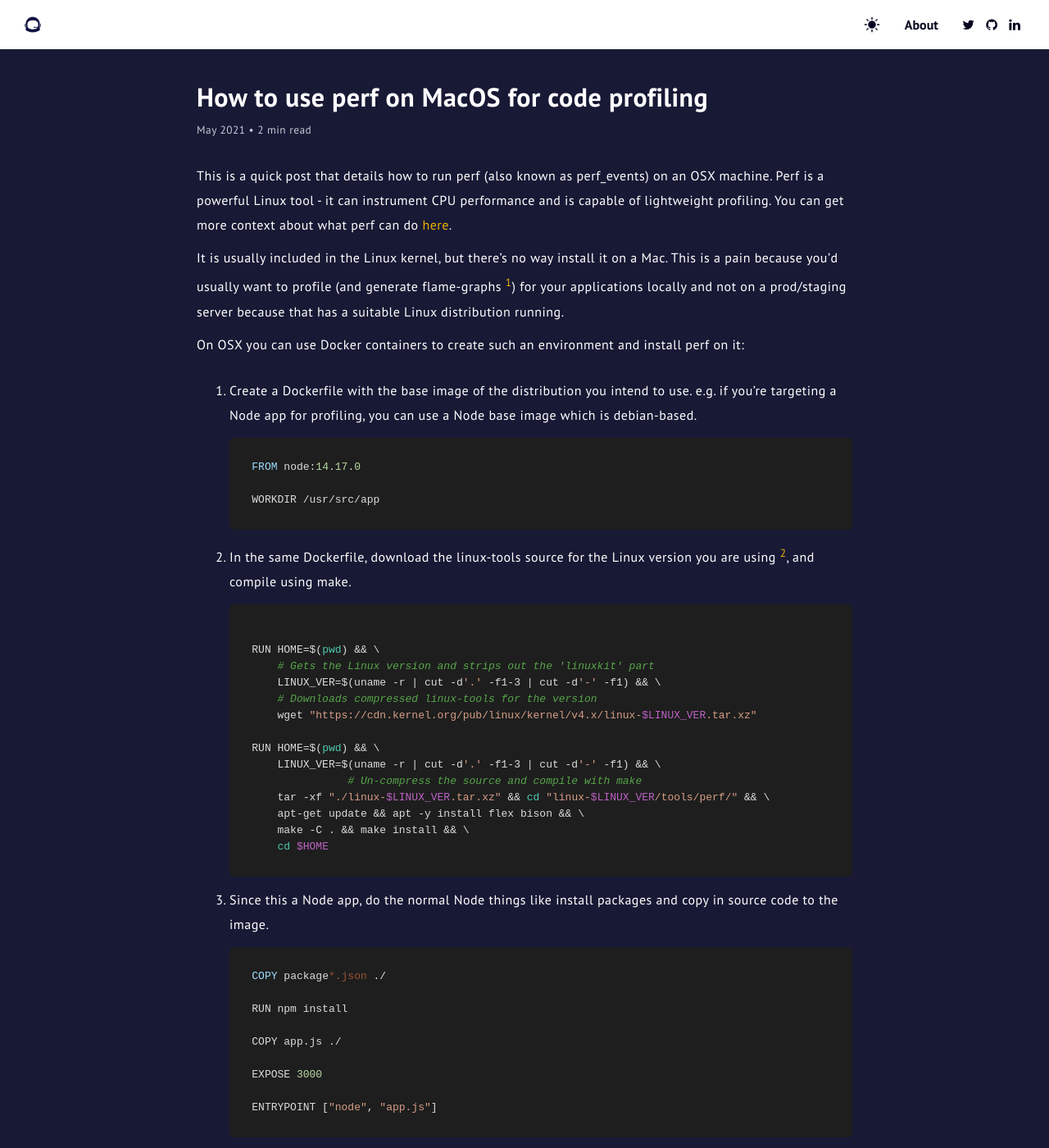
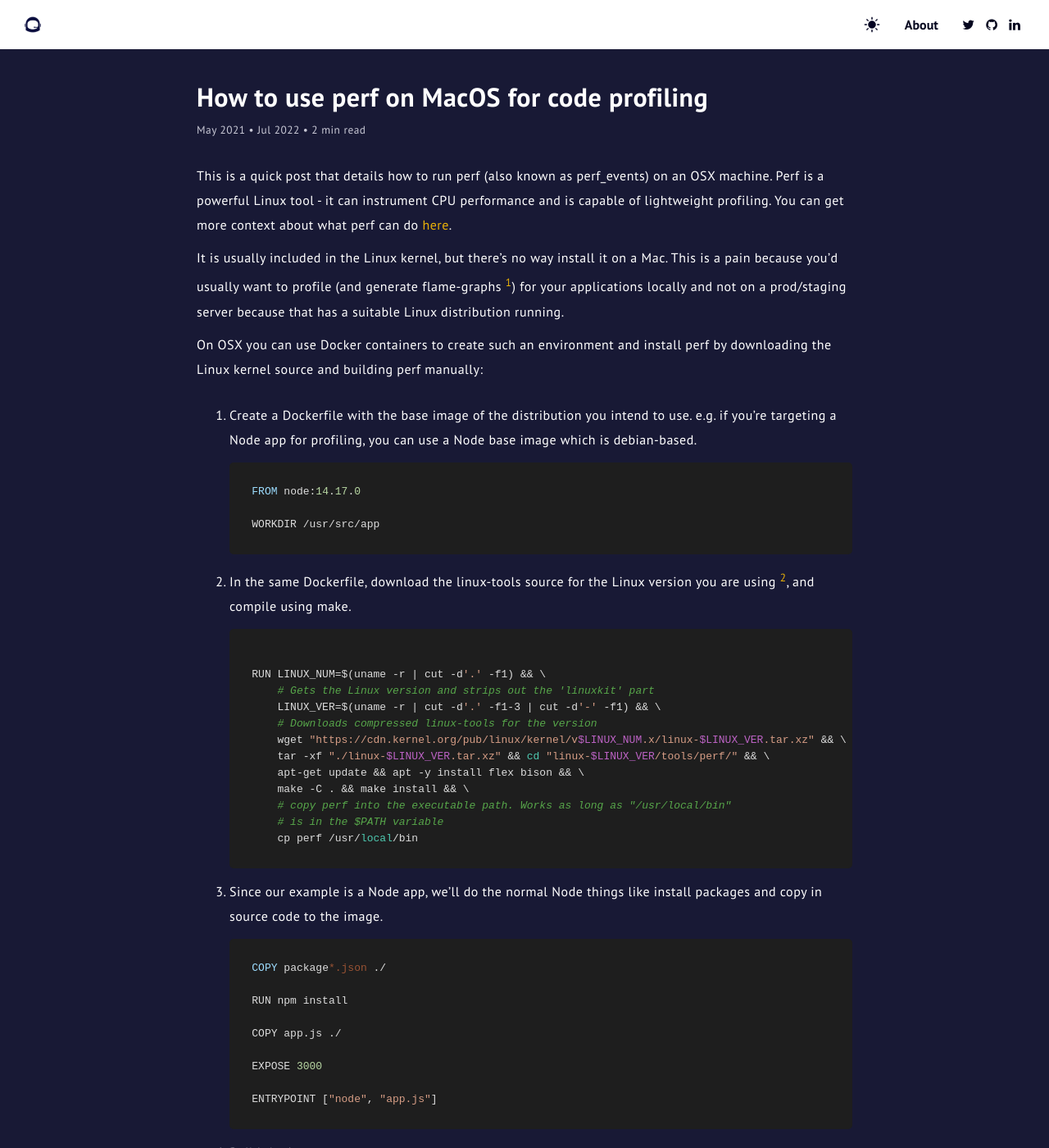
Before and after one commit to OpeOnikute/opeonikute.github.io, a Jekyll site: the page built from posts/how-to-use-perf-on-macos.md, in a window 1280 px wide and 1400 px high. Shown: the whole window at 82% size. Built offline with Jekyll 4.4.1, drawn with Linux system fonts in a browser that asks for light colours; some of the changed text lies outside the part shown.

Commit message:
update perf macos post

````diff
--- a/_layouts/post.html
+++ b/_layouts/post.html
@@ -90,7 +90,7 @@
     <main class="blog {{page.image-theme}}">
       <div class="blog-title">
         <h1>{{page.title}}</h1>
-        <p class="title-date">{{page.date}} • {{page.read_time}} min read</p>
+        <p class="title-date">{{page.date}} • {% if page.updated %} {{page.updated}} {% endif %} • {{page.read_time}} min read</p>
       </div>
       {{content}}
       <div class="about-container">
--- a/posts/how-to-use-perf-on-macos.md
+++ b/posts/how-to-use-perf-on-macos.md
@@ -4,6 +4,7 @@ title: How to use perf on MacOS for code profiling
 sub_title:
 read_time: 2
 date: May 2021
+updated: Jul 2022
 featured_image: https://opeonikute.dev/img/Background.png
 ---
 
@@ -11,7 +12,7 @@ This is a quick post that details how to run perf (also known as perf_events) on
 
 It is usually included in the Linux kernel, but there's no way install it on a Mac. This is a pain because you'd usually want to profile (and generate flame-graphs [^1]) for your applications locally and not on a prod/staging server because that has a suitable Linux distribution running.
 
-On OSX you can use Docker containers to create such an environment and install perf on it:
+On OSX you can use Docker containers to create such an environment and install perf by downloading the Linux kernel source and building perf manually:
 
 1. Create a Dockerfile with the base image of the distribution you intend to use. e.g. if you're targeting a Node app for profiling, you can use a Node base image which is debian-based.
 
@@ -25,22 +26,20 @@ On OSX you can use Docker containers to create such an environment and install p
 
     ```docker
 
-    RUN HOME=$(pwd) && \
+    RUN LINUX_NUM=$(uname -r | cut -d'.' -f1) && \
         # Gets the Linux version and strips out the 'linuxkit' part
         LINUX_VER=$(uname -r | cut -d'.' -f1-3 | cut -d'-' -f1) && \
         # Downloads compressed linux-tools for the version
-        wget "https://cdn.kernel.org/pub/linux/kernel/v4.x/linux-$LINUX_VER.tar.xz"
-
-    RUN HOME=$(pwd) && \
-        LINUX_VER=$(uname -r | cut -d'.' -f1-3 | cut -d'-' -f1) && \
-    		# Un-compress the source and compile with make
+        wget "https://cdn.kernel.org/pub/linux/kernel/v$LINUX_NUM.x/linux-$LINUX_VER.tar.xz" && \
         tar -xf "./linux-$LINUX_VER.tar.xz" && cd "linux-$LINUX_VER/tools/perf/" && \
         apt-get update && apt -y install flex bison && \
         make -C . && make install && \
-        cd $HOME
+        # copy perf into the executable path. Works as long as "/usr/local/bin"
+        # is in the $PATH variable
+        cp perf /usr/local/bin
     ```
 
-3. Since this a Node app, do the normal Node things like install packages and copy in source code to the image.
+3. Since our example is a Node app, we'll do the normal Node things like install packages and copy in source code to the image.
 
     ```docker
     COPY package*.json ./
@@ -73,8 +72,12 @@ On OSX you can use Docker containers to create such an environment and install p
     # Enables you run perf without some kernel errors
     echo 0 > /proc/sys/kernel/kptr_restrict
 
+    # If perf isn't in your executable path, use it from the directory
     cd ./linux-$(uname -r | cut -d'.' -f1-3 | cut -d'-' -f1)/tools/perf
     ./perf record -F99 -p "$(pgrep -n node)" -g -- sleep 30
+
+    # Else, use it directly
+    perf record -F99 -p "$(pgrep -n node)" -g -- sleep 30
     ```
 
 As a bonus, you can copy perf to the `/bin` directory so you can access it anywhere, but I haven't tested that.
````
